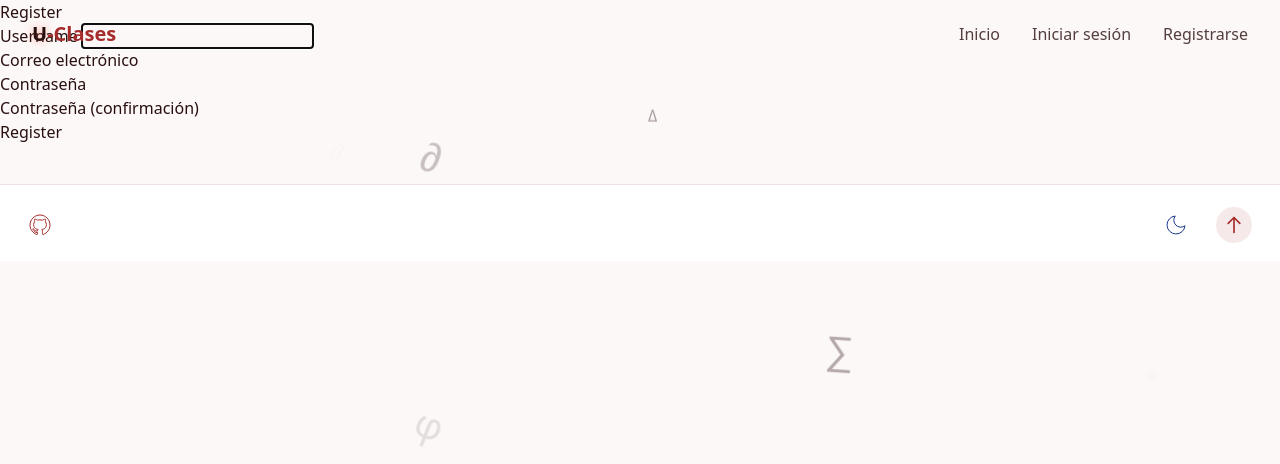
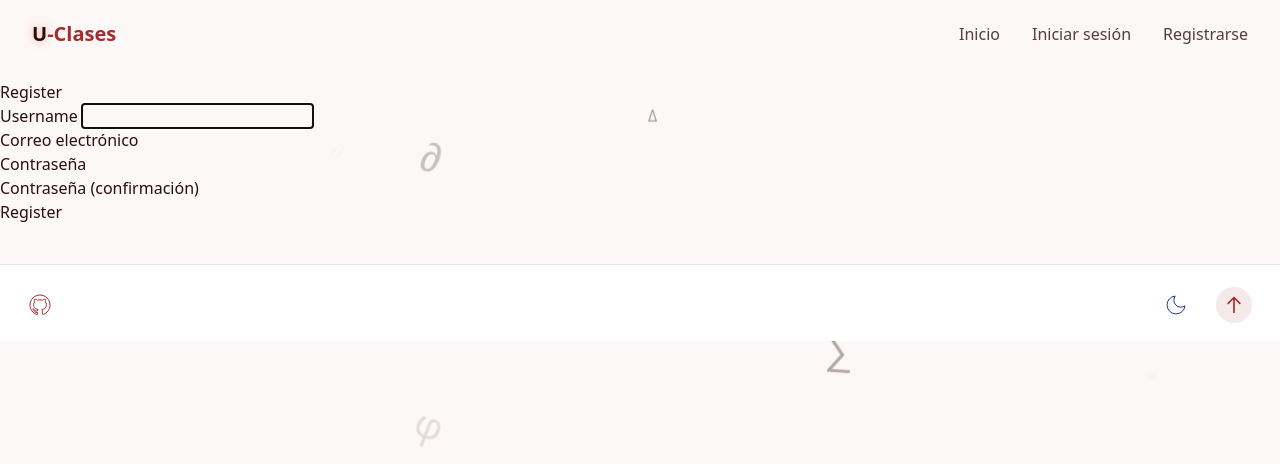
Before and after one commit to DCC-CC4401/2025-2-CC4401-grupo-4, a Django app: page /accounts/register/ in a window 1280 px wide. Shown: the top 464 px of the page. Run offline with Django 5.2, Linux system fonts and the light colour scheme; style sheets or scripts are compiled from the project's sources.

Commit message:
style(accounts): update login and signup template styles

```diff
--- a/uclases/accounts/templates/accounts/login.html
+++ b/uclases/accounts/templates/accounts/login.html
@@ -4,7 +4,7 @@
 
 {% block content %}
 {% include "includes/math-bg.html" %}
-<section id="login">
+<section id="login" class="pt-20">
     <div>
         <h2>Iniciar Sesión</h2>
 
--- a/uclases/accounts/templates/accounts/signup.html
+++ b/uclases/accounts/templates/accounts/signup.html
@@ -4,7 +4,7 @@
 
 {% block content %}
 {% include "includes/math-bg.html" %}
-<section id="register">
+<section id="register" class="pt-20">
     <div>
         <h2>Register</h2>
         {% if form.non_field_errors %}
```
